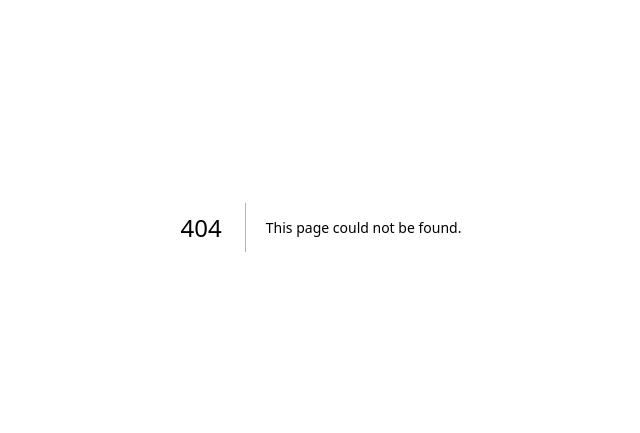
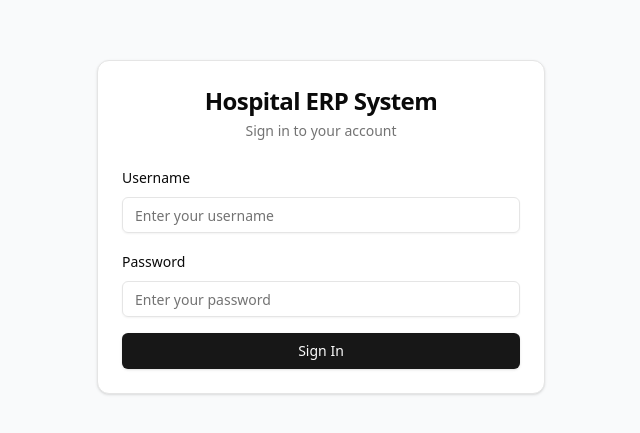
Before and after one commit to kcenon/hospital_erp_system, a Next.js app in the folder apps/frontend/: page /login in a window 1280 px wide. Before the commit this address had no page. Shown: the part 173-606 px from the top of the page, without its empty margins (319-959 px from the left). Built offline with nearby package versions, Linux system fonts and the light colour scheme; no server answers.

Commit message:
feat(frontend): implement login page and validation schemas
- Add login and changePassword validation schemas with zod
- Create auth layout for centered login page
- Implement login page with form validation and error handling
- Handle account lockout and API error messages

```diff
--- /dev/null
+++ b/apps/frontend/src/app/(auth)/layout.tsx
@@ -0,0 +1,11 @@
+export default function AuthLayout({
+  children,
+}: {
+  children: React.ReactNode;
+}) {
+  return (
+    <div className="min-h-screen flex items-center justify-center bg-gray-50">
+      {children}
+    </div>
+  );
+}
--- /dev/null
+++ b/apps/frontend/src/app/(auth)/login/page.tsx
@@ -0,0 +1,129 @@
+'use client';
+
+import { useRouter } from 'next/navigation';
+import { useForm } from 'react-hook-form';
+import { zodResolver } from '@hookform/resolvers/zod';
+import { useAuthStore } from '@/stores';
+import { loginSchema, type LoginFormData } from '@/lib/validations';
+import { ApiError } from '@/lib/api-client';
+import {
+  Card,
+  CardContent,
+  CardDescription,
+  CardHeader,
+  CardTitle,
+} from '@/components/ui/card';
+import {
+  Form,
+  FormControl,
+  FormField,
+  FormItem,
+  FormLabel,
+  FormMessage,
+} from '@/components/ui/form';
+import { Input } from '@/components/ui/input';
+import { Button } from '@/components/ui/button';
+
+export default function LoginPage() {
+  const router = useRouter();
+  const { login, isLoading, error, clearError } = useAuthStore();
+
+  const form = useForm<LoginFormData>({
+    resolver: zodResolver(loginSchema),
+    defaultValues: {
+      username: '',
+      password: '',
+    },
+  });
+
+  const onSubmit = async (data: LoginFormData) => {
+    clearError();
+    try {
+      await login(data);
+      router.push('/');
+    } catch (err) {
+      if (err instanceof ApiError) {
+        if (err.message.includes('locked')) {
+          form.setError('root', {
+            message: 'Account locked. Please try again in 15 minutes.',
+          });
+        } else {
+          form.setError('root', {
+            message: err.message || 'Invalid username or password',
+          });
+        }
+      } else {
+        form.setError('root', {
+          message: 'An unexpected error occurred. Please try again.',
+        });
+      }
+    }
+  };
+
+  return (
+    <Card className="w-full max-w-md mx-4">
+      <CardHeader className="space-y-1">
+        <CardTitle className="text-2xl font-bold text-center">
+          Hospital ERP System
+        </CardTitle>
+        <CardDescription className="text-center">
+          Sign in to your account
+        </CardDescription>
+      </CardHeader>
+      <CardContent>
+        <Form {...form}>
+          <form onSubmit={form.handleSubmit(onSubmit)} className="space-y-4">
+            {(error || form.formState.errors.root) && (
+              <div className="p-3 text-sm text-red-500 bg-red-50 rounded-md">
+                {error || form.formState.errors.root?.message}
+              </div>
+            )}
+
+            <FormField
+              control={form.control}
+              name="username"
+              render={({ field }) => (
+                <FormItem>
+                  <FormLabel>Username</FormLabel>
+                  <FormControl>
+                    <Input
+                      {...field}
+                      autoComplete="username"
+                      placeholder="Enter your username"
+                      disabled={isLoading}
+                    />
+                  </FormControl>
+                  <FormMessage />
+                </FormItem>
+              )}
+            />
+
+            <FormField
+              control={form.control}
+              name="password"
+              render={({ field }) => (
+                <FormItem>
+                  <FormLabel>Password</FormLabel>
+                  <FormControl>
+                    <Input
+                      {...field}
+                      type="password"
+                      autoComplete="current-password"
+                      placeholder="Enter your password"
+                      disabled={isLoading}
+                    />
+                  </FormControl>
+                  <FormMessage />
+                </FormItem>
+              )}
+            />
+
+            <Button type="submit" className="w-full" disabled={isLoading}>
+              {isLoading ? 'Signing in...' : 'Sign In'}
+            </Button>
+          </form>
+        </Form>
+      </CardContent>
+    </Card>
+  );
+}
--- /dev/null
+++ b/apps/frontend/src/lib/validations/auth.ts
@@ -0,0 +1,26 @@
+import { z } from 'zod';
+
+export const loginSchema = z.object({
+  username: z.string().min(1, 'Username is required'),
+  password: z.string().min(1, 'Password is required'),
+});
+
+export const changePasswordSchema = z
+  .object({
+    currentPassword: z.string().min(1, 'Current password is required'),
+    newPassword: z
+      .string()
+      .min(8, 'Password must be at least 8 characters')
+      .regex(/[A-Z]/, 'Must contain at least one uppercase letter')
+      .regex(/[a-z]/, 'Must contain at least one lowercase letter')
+      .regex(/[0-9]/, 'Must contain at least one number')
+      .regex(/[^A-Za-z0-9]/, 'Must contain at least one special character'),
+    confirmPassword: z.string().min(1, 'Please confirm your password'),
+  })
+  .refine((data) => data.newPassword === data.confirmPassword, {
+    message: "Passwords don't match",
+    path: ['confirmPassword'],
+  });
+
+export type LoginFormData = z.infer<typeof loginSchema>;
+export type ChangePasswordFormData = z.infer<typeof changePasswordSchema>;
--- /dev/null
+++ b/apps/frontend/src/lib/validations/index.ts
@@ -0,0 +1 @@
+export * from './auth';
```
